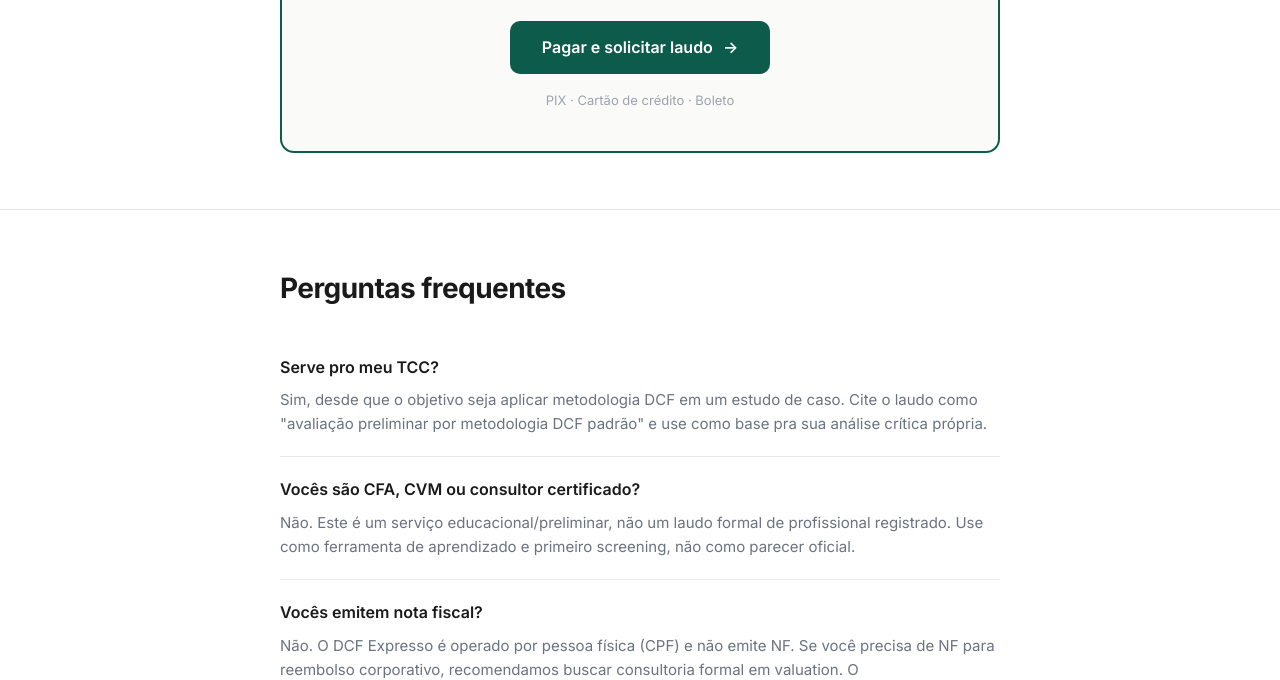
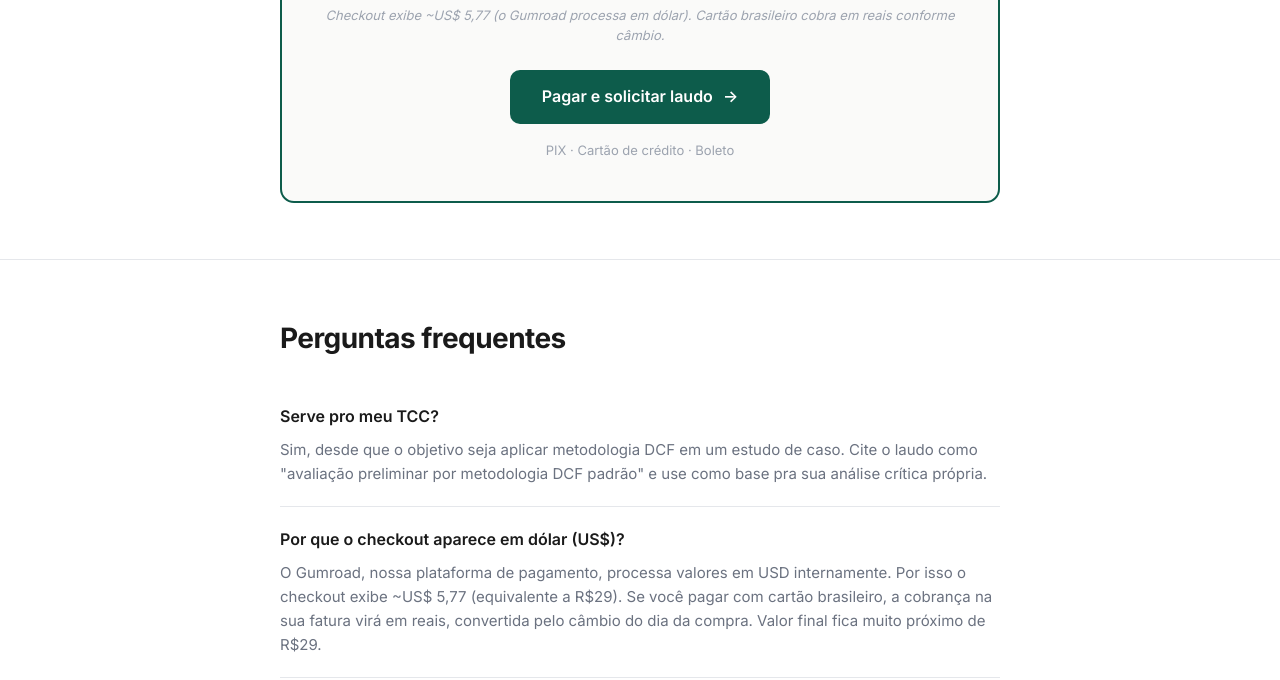
Before and after one commit to hezequiaslima-rgb/dcf-expresso, a plain HTML site: page index.html in a window 1280 px wide. Shown: the part 3380-4060 px from the top of the page. Drawn offline with Linux system fonts and the light colour scheme.

Commit message:
Add files via upload

```diff
--- a/index.html
+++ b/index.html
@@ -395,8 +395,15 @@
 
   .price-desc {
     color: var(--text-muted);
+    margin-bottom: 8px;
+    font-size: 15px;
+  }
+
+  .price-note {
+    color: var(--text-subtle);
     margin-bottom: 24px;
-    font-size: 15px;
+    font-size: 13px;
+    font-style: italic;
   }
 
   /* ========== FAQ ========== */
@@ -686,6 +693,7 @@
         <span class="currency">R$</span>29
       </div>
       <p class="price-desc">Um laudo completo. Uma empresa. Até 24h de entrega.</p>
+      <p class="price-note">Checkout exibe ~US$ 5,77 (o Gumroad processa em dólar). Cartão brasileiro cobra em reais conforme câmbio.</p>
       <a href="https://hezequias.gumroad.com/l/dcf-expresso" class="cta-primary" id="gumroad-link">
         Pagar e solicitar laudo
         <span class="arrow">→</span>
@@ -704,6 +712,11 @@
     <div class="faq-item">
       <h3>Serve pro meu TCC?</h3>
       <p>Sim, desde que o objetivo seja aplicar metodologia DCF em um estudo de caso. Cite o laudo como "avaliação preliminar por metodologia DCF padrão" e use como base pra sua análise crítica própria.</p>
+    </div>
+
+    <div class="faq-item">
+      <h3>Por que o checkout aparece em dólar (US$)?</h3>
+      <p>O Gumroad, nossa plataforma de pagamento, processa valores em USD internamente. Por isso o checkout exibe ~US$ 5,77 (equivalente a R$29). Se você pagar com cartão brasileiro, a cobrança na sua fatura virá em reais, convertida pelo câmbio do dia da compra. Valor final fica muito próximo de R$29.</p>
     </div>
 
     <div class="faq-item">
```
